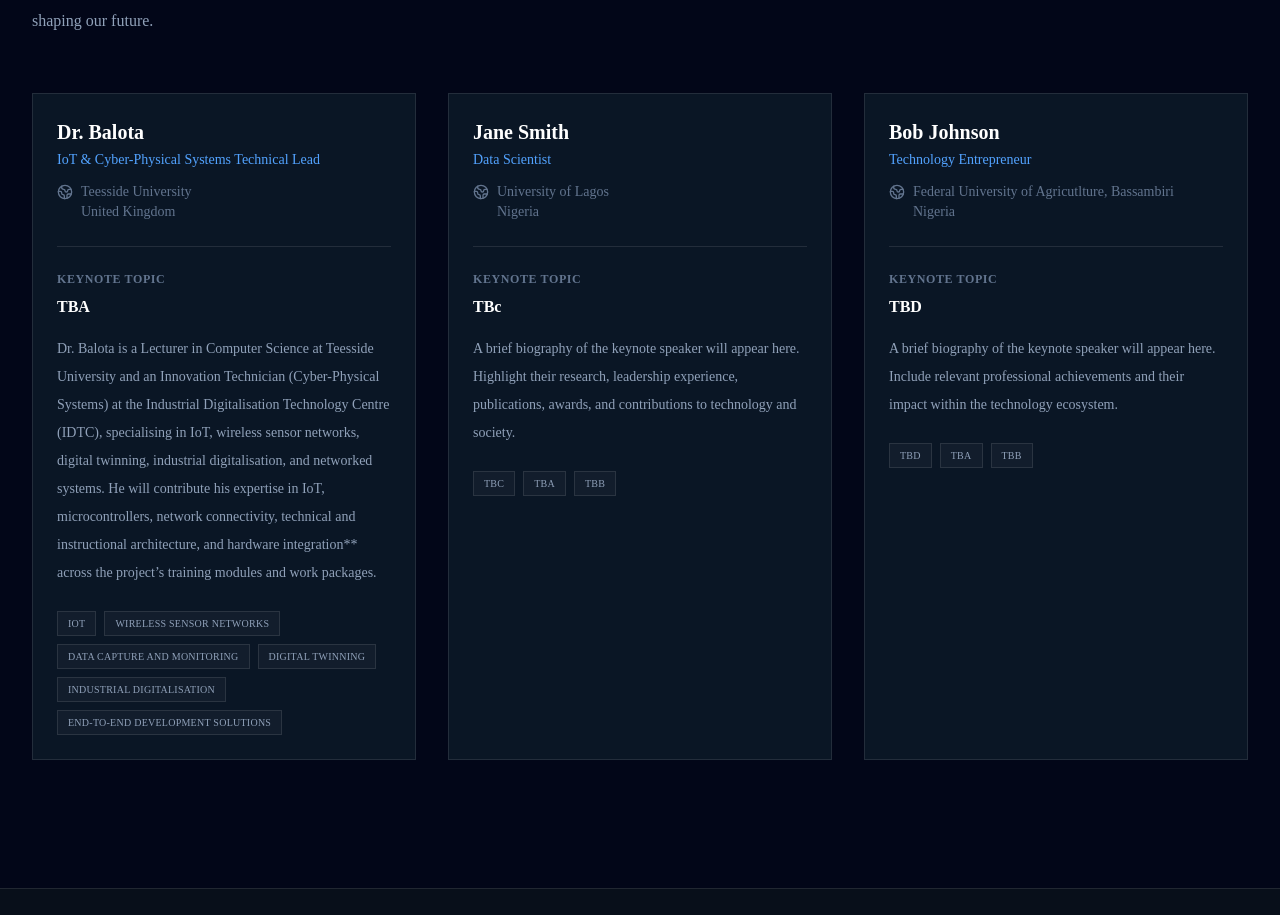
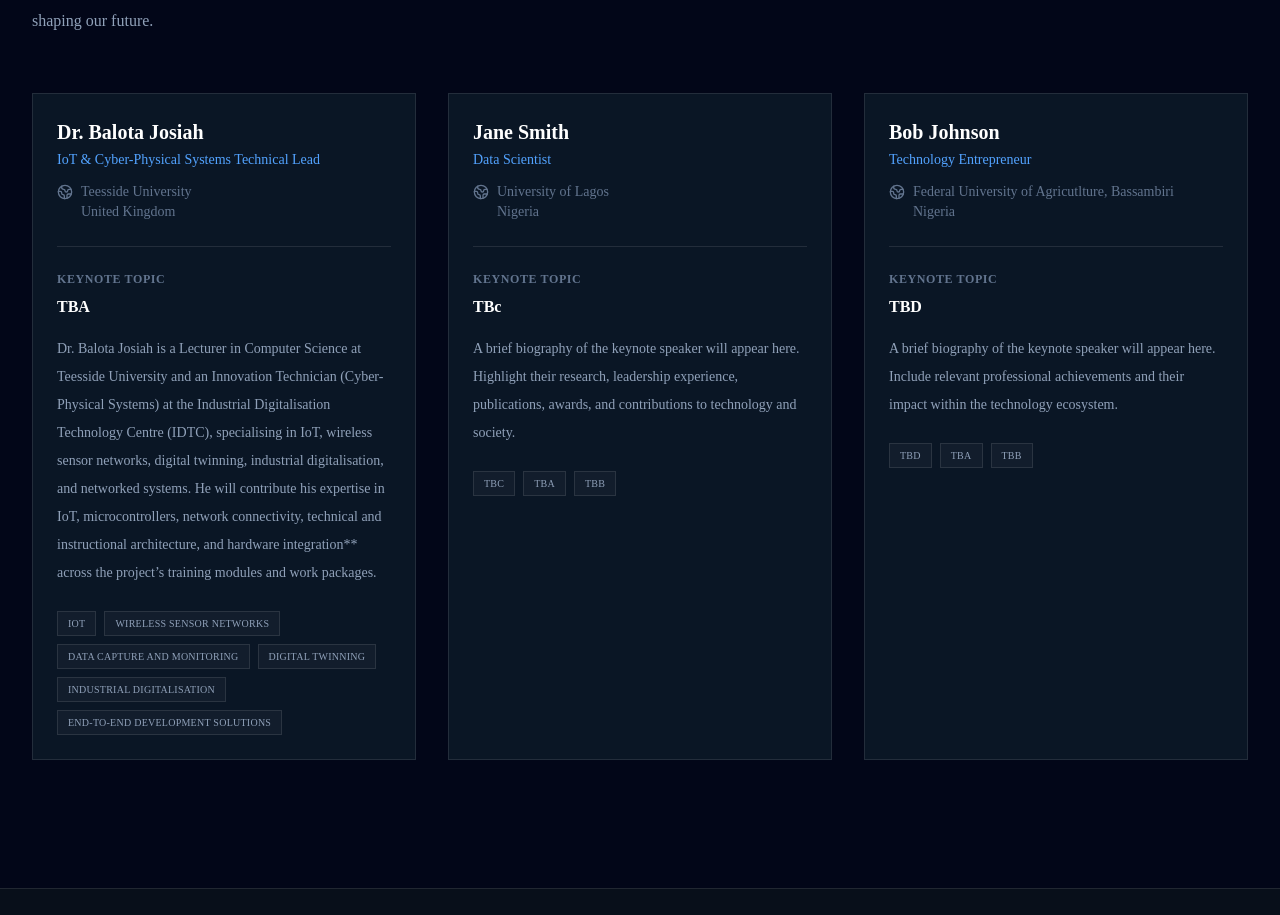
Before and after one commit to Tipo45/ICETIA, a Next.js app: page /program/keynotes in a window 1280 px wide. Shown: the part 1328-2243 px from the top of the page. Built offline with nearby package versions, Linux system fonts and the light colour scheme; no server answers; grey boxes are pictures that could not be loaded.

Commit message:
commit-1.3.0.2

```diff
--- a/components/keynote.tsx
+++ b/components/keynote.tsx
@@ -13,13 +13,13 @@ import {
 const keynoteSpeakers = [
   {
     id: 1,
-    name: "Dr. Balota",
+    name: "Dr. Balota Josiah",
     role: "IoT & Cyber-Physical Systems Technical Lead",
     institution: "Teesside University",
     country: "United Kingdom",
     image: "/images/keynote_1.jpg",
     topic: "TBA",
-    bio: "Dr. Balota is a Lecturer in Computer Science at Teesside University and an Innovation Technician (Cyber-Physical Systems) at the Industrial Digitalisation Technology Centre (IDTC), specialising in IoT, wireless sensor networks, digital twinning, industrial digitalisation, and networked systems. He will contribute his expertise in IoT, microcontrollers, network connectivity, technical and instructional architecture, and hardware integration** across the project’s training modules and work packages.",
+    bio: "Dr. Balota Josiah is a Lecturer in Computer Science at Teesside University and an Innovation Technician (Cyber-Physical Systems) at the Industrial Digitalisation Technology Centre (IDTC), specialising in IoT, wireless sensor networks, digital twinning, industrial digitalisation, and networked systems. He will contribute his expertise in IoT, microcontrollers, network connectivity, technical and instructional architecture, and hardware integration** across the project’s training modules and work packages.",
     expertise: [
       "IoT",
       "Wireless Sensor Networks",
```
